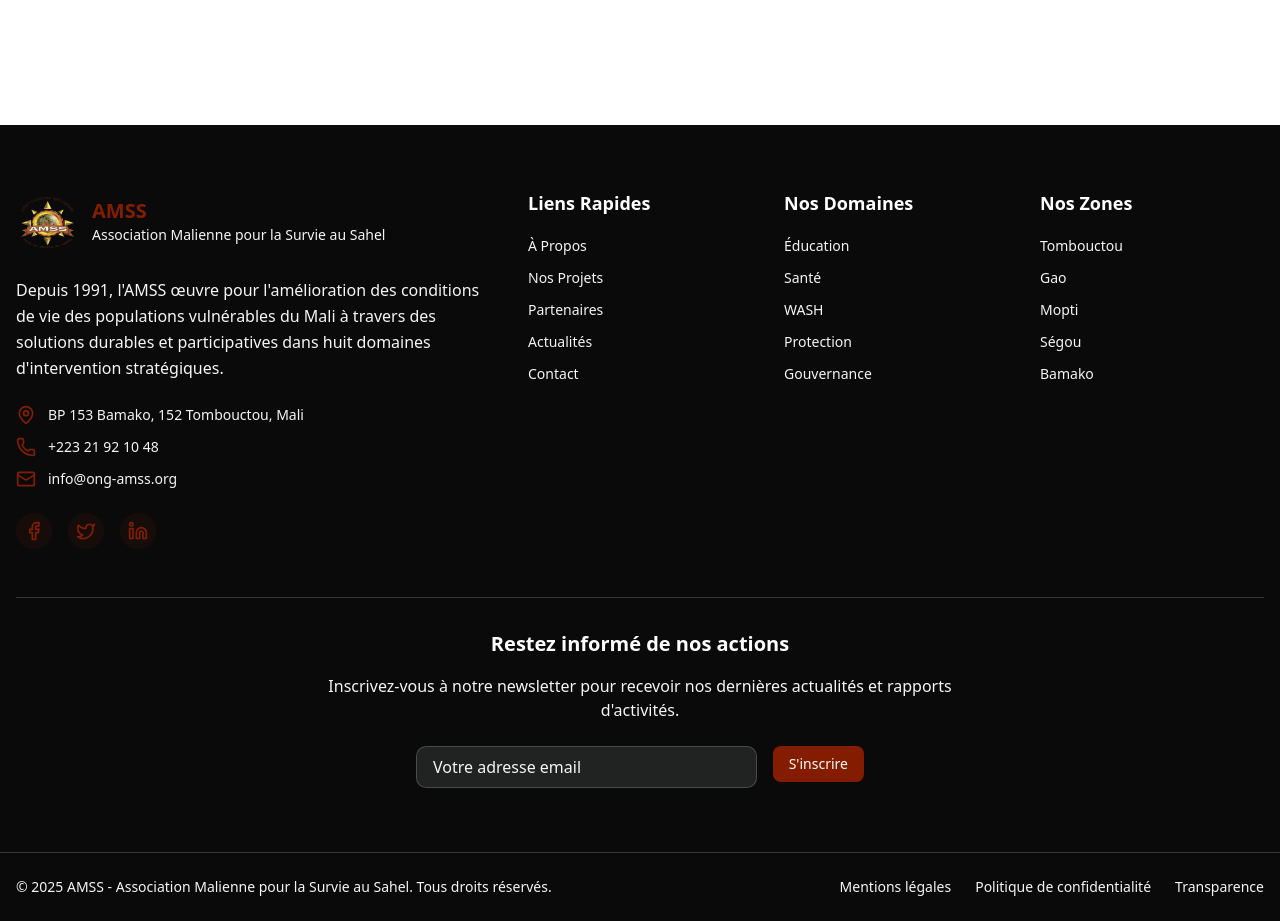
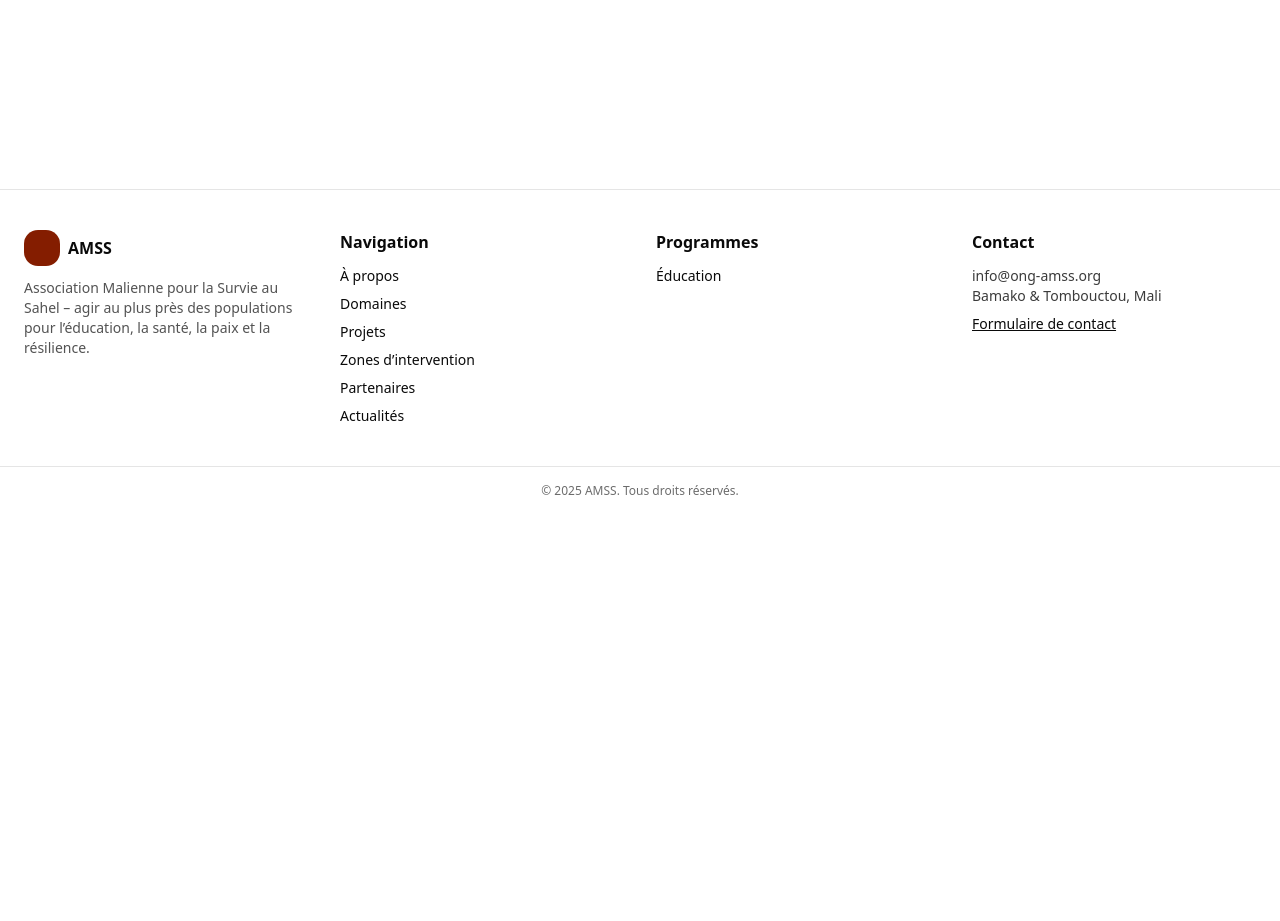
Before and after one commit to illilyelansary/amss-website, a React (Vite) app: page /actualites in a window 1280 px wide. Shown: the part 420-1341 px from the top of the page. After the commit the page ends 935 px from the top, so only its background shows below. Built offline with nearby package versions, Linux system fonts and the light colour scheme.

Commit message:
Update Footer.jsx

```diff
--- a/src/components/Footer.jsx
+++ b/src/components/Footer.jsx
@@ -1,180 +1,51 @@
-import { Mail, Phone, MapPin, Facebook, Twitter, Linkedin } from 'lucide-react'
-import { Button } from '@/components/ui/button'
-import logoAmss from '../assets/LogoAMSSFHD.png'
+import { Link } from 'react-router-dom'
 
-const Footer = () => {
-  const quickLinks = [
-    { name: 'À Propos', href: '#apropos' },
-    { name: 'Nos Projets', href: '#projets' },
-    { name: 'Partenaires', href: '#partenaires' },
-    { name: 'Actualités', href: '#actualites' },
-    { name: 'Contact', href: '#contact' }
-  ]
-
-  const domaines = [
-    { name: 'Éducation', href: '#education' },
-    { name: 'Santé', href: '#sante' },
-    { name: 'WASH', href: '#wash' },
-    { name: 'Protection', href: '#protection' },
-    { name: 'Gouvernance', href: '#gouvernance' }
-  ]
-
-  const zones = [
-    { name: 'Tombouctou', href: '#tombouctou' },
-    { name: 'Gao', href: '#gao' },
-    { name: 'Mopti', href: '#mopti' },
-    { name: 'Ségou', href: '#segou' },
-    { name: 'Bamako', href: '#bamako' }
-  ]
-
+export default function Footer() {
   return (
-    <footer className="bg-foreground text-background">
-      {/* Main footer content */}
-      <div className="container mx-auto px-4 py-16">
-        <div className="grid grid-cols-1 md:grid-cols-2 lg:grid-cols-5 gap-8">
-          {/* Organization info */}
-          <div className="lg:col-span-2">
-            <div className="flex items-center space-x-3 mb-6">
-              <img src={logoAmss} alt="Logo AMSS" className="h-16 w-16" />
+    <footer className="border-t mt-16">
+      <div className="mx-auto max-w-7xl px-4 sm:px-6 py-10 grid gap-8 md:grid-cols-4">
         <div>
-                <h3 className="text-xl font-bold text-primary">AMSS</h3>
-                <p className="text-sm text-muted">Association Malienne pour la Survie au Sahel</p>
+          <div className="flex items-center gap-2 mb-3">
+            <div className="w-9 h-9 rounded-xl bg-primary" />
+            <span className="font-bold">AMSS</span>
           </div>
-            </div>
-            <p className="text-muted mb-6 leading-relaxed">
-              Depuis 1991, l'AMSS œuvre pour l'amélioration des conditions de vie des populations
-              vulnérables du Mali à travers des solutions durables et participatives dans huit domaines
-              d'intervention stratégiques.
+          <p className="text-sm text-foreground/70">
+            Association Malienne pour la Survie au Sahel – agir au plus près des
+            populations pour l’éducation, la santé, la paix et la résilience.
           </p>
-
-            {/* Contact info */}
-            <div className="space-y-3">
-              <div className="flex items-center space-x-3">
-                <MapPin className="h-5 w-5 text-primary flex-shrink-0" />
-                <span className="text-sm text-muted">BP 153 Bamako, 152 Tombouctou, Mali</span>
-              </div>
-              <div className="flex items-center space-x-3">
-                <Phone className="h-5 w-5 text-primary flex-shrink-0" />
-                <span className="text-sm text-muted">+223 21 92 10 48</span>
-              </div>
-              <div className="flex items-center space-x-3">
-                <Mail className="h-5 w-5 text-primary flex-shrink-0" />
-                <span className="text-sm text-muted">info@ong-amss.org</span>
-              </div>
         </div>
 
-            {/* Social media */}
-            <div className="flex space-x-4 mt-6">
-              <a href="#" className="p-2 bg-primary/10 rounded-full hover:bg-primary/20 transition-colors">
-                <Facebook className="h-5 w-5 text-primary" />
-              </a>
-              <a href="#" className="p-2 bg-primary/10 rounded-full hover:bg-primary/20 transition-colors">
-                <Twitter className="h-5 w-5 text-primary" />
-              </a>
-              <a href="#" className="p-2 bg-primary/10 rounded-full hover:bg-primary/20 transition-colors">
-                <Linkedin className="h-5 w-5 text-primary" />
-              </a>
-            </div>
-          </div>
-
-          {/* Quick links */}
         <div>
-            <h4 className="text-lg font-semibold text-background mb-4">Liens Rapides</h4>
-            <ul className="space-y-2">
-              {quickLinks.map((link, index) => (
-                <li key={index}>
-                  <a
-                    href={link.href}
-                    className="text-muted hover:text-primary transition-colors text-sm"
-                  >
-                    {link.name}
-                  </a>
-                </li>
-              ))}
+          <h4 className="font-semibold mb-3">Navigation</h4>
+          <ul className="space-y-2 text-sm">
+            <li><Link to="/a-propos" className="hover:underline">À propos</Link></li>
+            <li><Link to="/domaines" className="hover:underline">Domaines</Link></li>
+            <li><Link to="/projets" className="hover:underline">Projets</Link></li>
+            <li><Link to="/zones" className="hover:underline">Zones d’intervention</Link></li>
+            <li><Link to="/partenaires" className="hover:underline">Partenaires</Link></li>
+            <li><Link to="/actualites" className="hover:underline">Actualités</Link></li>
           </ul>
         </div>
 
-          {/* Domaines */}
         <div>
-            <h4 className="text-lg font-semibold text-background mb-4">Nos Domaines</h4>
-            <ul className="space-y-2">
-              {domaines.map((domaine, index) => (
-                <li key={index}>
-                  <a
-                    href={domaine.href}
-                    className="text-muted hover:text-primary transition-colors text-sm"
-                  >
-                    {domaine.name}
-                  </a>
-                </li>
-              ))}
+          <h4 className="font-semibold mb-3">Programmes</h4>
+          <ul className="space-y-2 text-sm">
+            <li><Link to="/education" className="hover:underline">Éducation</Link></li>
           </ul>
         </div>
 
-          {/* Zones */}
         <div>
-            <h4 className="text-lg font-semibold text-background mb-4">Nos Zones</h4>
-            <ul className="space-y-2">
-              {zones.map((zone, index) => (
-                <li key={index}>
-                  <a
-                    href={zone.href}
-                    className="text-muted hover:text-primary transition-colors text-sm"
-                  >
-                    {zone.name}
-                  </a>
-                </li>
-              ))}
-            </ul>
+          <h4 className="font-semibold mb-3">Contact</h4>
+          <p className="text-sm text-foreground/80">info@ong-amss.org</p>
+          <p className="text-sm text-foreground/80">Bamako & Tombouctou, Mali</p>
+          <Link to="/contact" className="text-sm underline mt-2 inline-block">
+            Formulaire de contact
+          </Link>
         </div>
       </div>
-
-        {/* Newsletter signup */}
-        <div className="border-t border-border/20 mt-12 pt-8">
-          <div className="max-w-2xl mx-auto text-center">
-            <h4 className="text-xl font-semibold text-background mb-4">
-              Restez informé de nos actions
-            </h4>
-            <p className="text-muted mb-6">
-              Inscrivez-vous à notre newsletter pour recevoir nos dernières actualités et rapports d'activités.
-            </p>
-            <div className="flex flex-col sm:flex-row gap-4 max-w-md mx-auto">
-              <input
-                type="email"
-                placeholder="Votre adresse email"
-                className="flex-1 px-4 py-2 rounded-lg bg-background/10 border border-border/20 text-background placeholder-muted focus:outline-none focus:ring-2 focus:ring-primary"
-              />
-              <Button className="bg-primary hover:bg-primary/90 text-primary-foreground">
-                S'inscrire
-              </Button>
-            </div>
-          </div>
-        </div>
-      </div>
-
-      {/* Bottom bar */}
-      <div className="border-t border-border/20">
-        <div className="container mx-auto px-4 py-6">
-          <div className="flex flex-col md:flex-row justify-between items-center space-y-4 md:space-y-0">
-            <div className="text-sm text-muted">
-              © 2025 AMSS - Association Malienne pour la Survie au Sahel. Tous droits réservés.
-            </div>
-            <div className="flex space-x-6 text-sm">
-              <a href="#" className="text-muted hover:text-primary transition-colors">
-                Mentions légales
-              </a>
-              <a href="#" className="text-muted hover:text-primary transition-colors">
-                Politique de confidentialité
-              </a>
-              <a href="#" className="text-muted hover:text-primary transition-colors">
-                Transparence
-              </a>
-            </div>
-          </div>
-        </div>
+      <div className="border-t py-4 text-center text-xs text-foreground/60">
+        © {new Date().getFullYear()} AMSS. Tous droits réservés.
       </div>
     </footer>
   )
 }
-
-export default Footer
```
Lines whose indentation alone changed are shown as unchanged.
